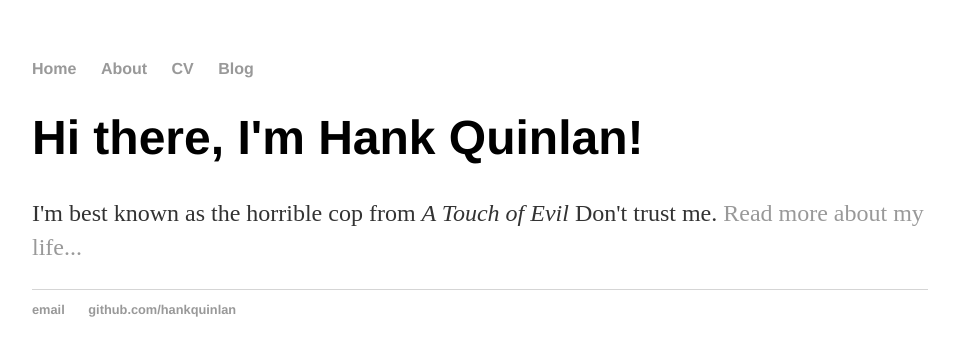
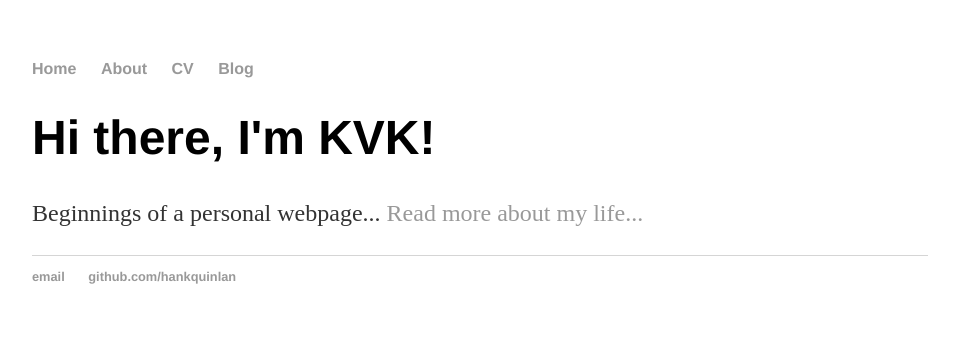
Before and after one commit to maptheabyss/kvonkrusenstiern.github.io, a Jekyll site: the page built from index.html, in a window 1280 px wide. Shown: the top 356 px of the page, without its empty margins (160-1119 px from the left). Built offline with Jekyll 4.4.1, drawn with Linux system fonts in a browser that asks for light colours.

Commit message:
Update index.html
Reworded for personality

```diff
--- a/index.html
+++ b/index.html
@@ -1,8 +1,8 @@
 ---
 layout: default
-title: Hank Quinlan, Horrible Cop
+title: kvk - learning github, jekyl, and webpage building
 ---
 <div class="blurb">
-	<h1>Hi there, I'm Hank Quinlan!</h1>
-	<p>I'm best known as the horrible cop from <em>A Touch of Evil</em> Don't trust me. <a href="/about">Read more about my life...</a></p>
+	<h1>Hi there, I'm KVK!</h1>
+	<p>Beginnings of a personal webpage... <a href="/about">Read more about my life...</a></p>
 </div><!-- /.blurb -->
```
